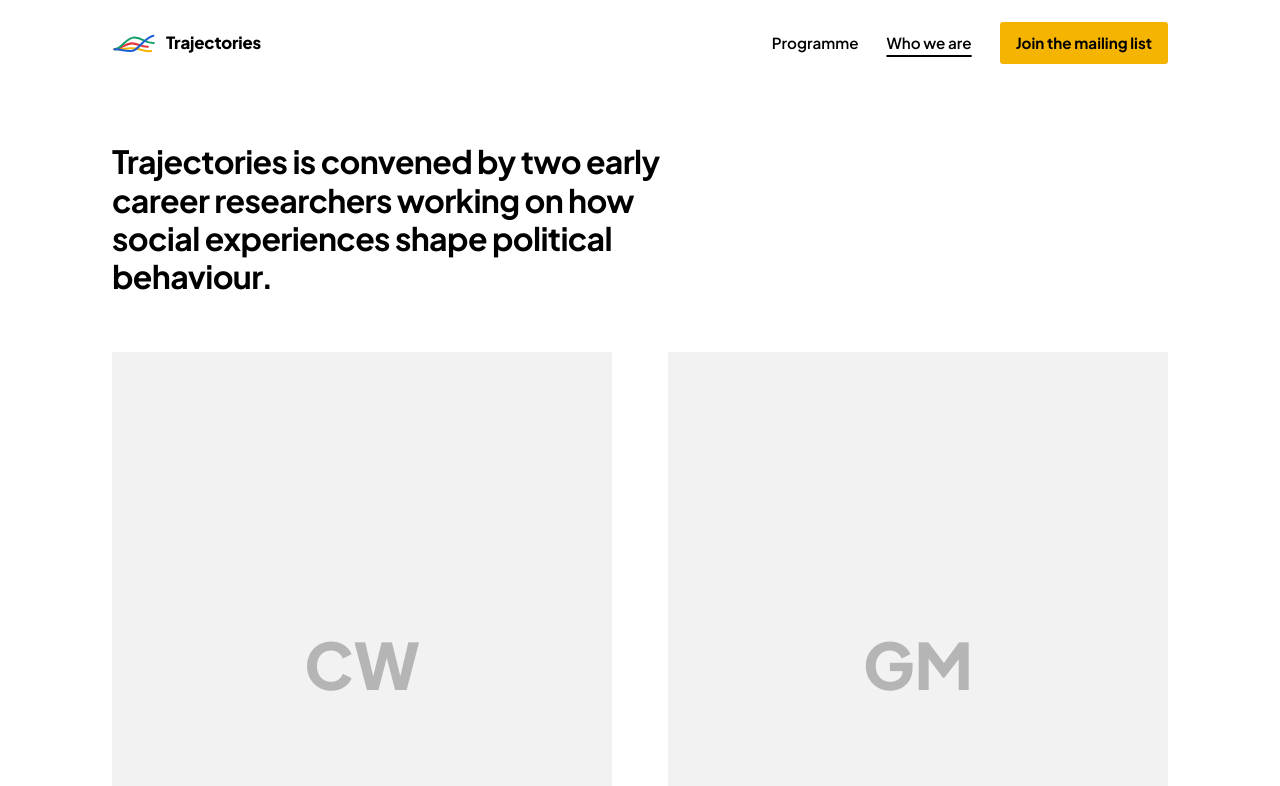
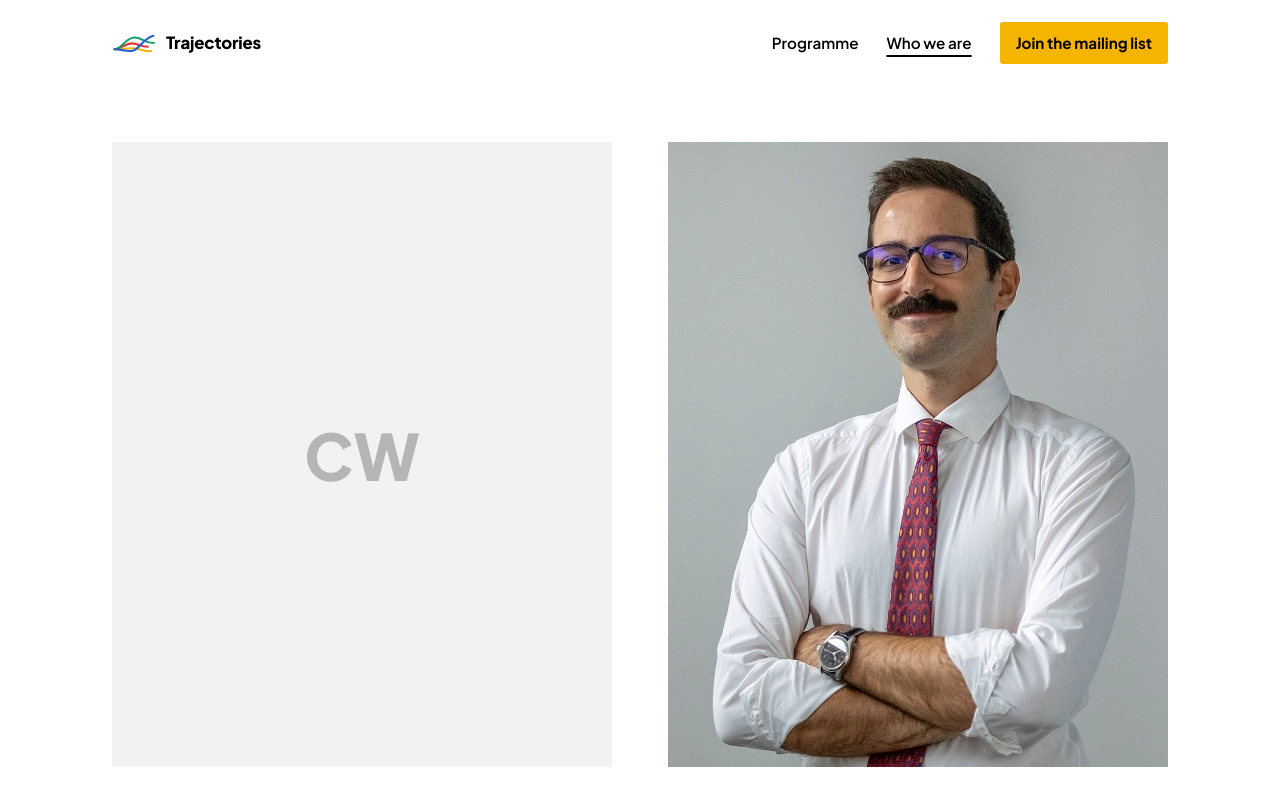
Before and after one commit to Trajectories-Seminar/trajectories-seminar, a plain HTML site: page about.html in a window 1280 px wide. Shown: the top 786 px of the page. Drawn offline with Linux system fonts and the light colour scheme.

Commit message:
Add files via upload

```diff
--- a/about.html
+++ b/about.html
@@ -24,7 +24,6 @@
   </div>
 
   <main class="wrap">
-    <p class="intro">Trajectories is convened by two early career researchers working on how social experiences shape political behaviour.</p>
     <div class="people">
         <!-- PHOTO: save a portrait photo as img/clara.jpg (about 800 x 1000 px) -->
         <article class="person">
@@ -35,9 +34,9 @@
           <p>Clara is a postdoctoral researcher at the Chair for International Political Economy, Department of Social Sciences, University of Siegen. Her research examines political socialisation and how experiences in different social contexts shape political attitudes and behaviour.</p>
           <p class="links"><a href="#">Website</a></p>
         </article>
-        <!-- PHOTO: save a portrait photo as img/giacomo.jpg (about 800 x 1000 px) -->
+        <!-- PHOTO: save a portrait photo as img/GiacomoMelli.jpg (about 800 x 1000 px) -->
         <article class="person">
-          <div class="pic">GM<img src="img/giacomo.jpg" alt="Giacomo Melli" onerror="this.remove()"></div>
+          <div class="pic">GM<img src="img/GiacomoMelli.jpg" alt="Giacomo Melli" onerror="this.remove()"></div>
           <h2>Giacomo Melli</h2>
           <p class="aff">University of Oxford</p>
           <!-- EDIT: Giacomo's short bio and links -->
```
